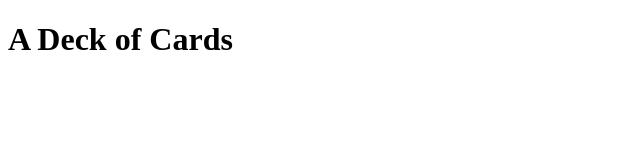
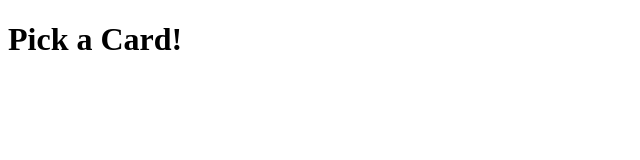
Before and after one commit to acostaa1/dealers_choice_spa, a website: page index.html in a window 1280 px wide. Shown: the whole page, without its empty margins (0-640 px from the left). Drawn offline with Linux system fonts and the light colour scheme.

Commit message:
pick a card

```diff
--- a/index.html
+++ b/index.html
@@ -5,6 +5,6 @@
         <script src = "/src/index.js"></script>
     </head>
     <body>
-        <h1>A Deck of Cards</h1>
+        <h1>Pick a Card! </h1>
     </body>
 </HTML>
--- a/package.json
+++ b/package.json
@@ -5,7 +5,7 @@
   "main": "index.js",
   "scripts": {
     "test": "echo \"Error: no test specified\" && exit 1",
-    "start:dev" : "nodemon server"
+    "start:dev" : "nodemon server --ignore src/"
   },
   "keywords": [],
   "author": "",
--- a/src/index.js
+++ b/src/index.js
@@ -1 +1,2 @@
+// ** PHASE 3 - FRONT END ** //
 console.log('hello world')
```
